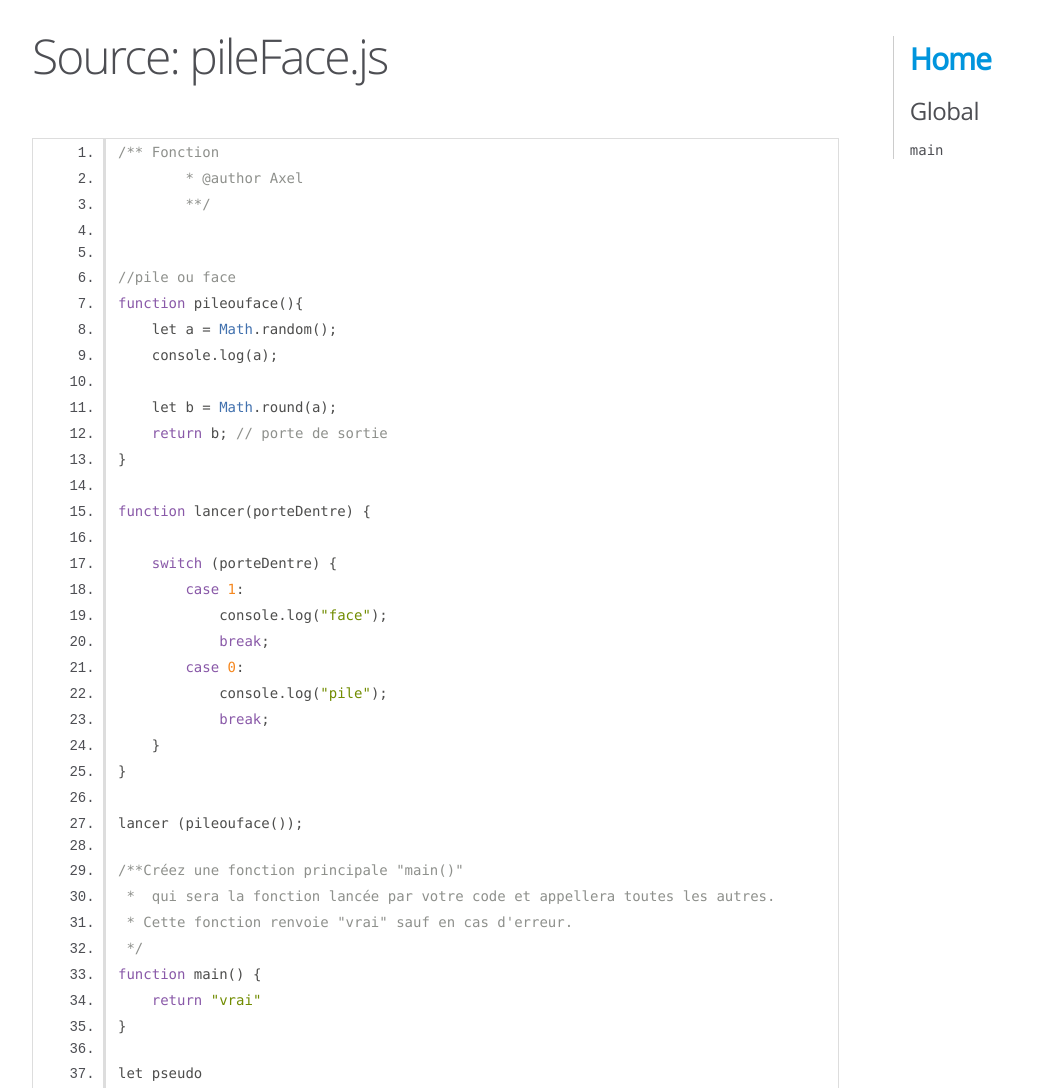
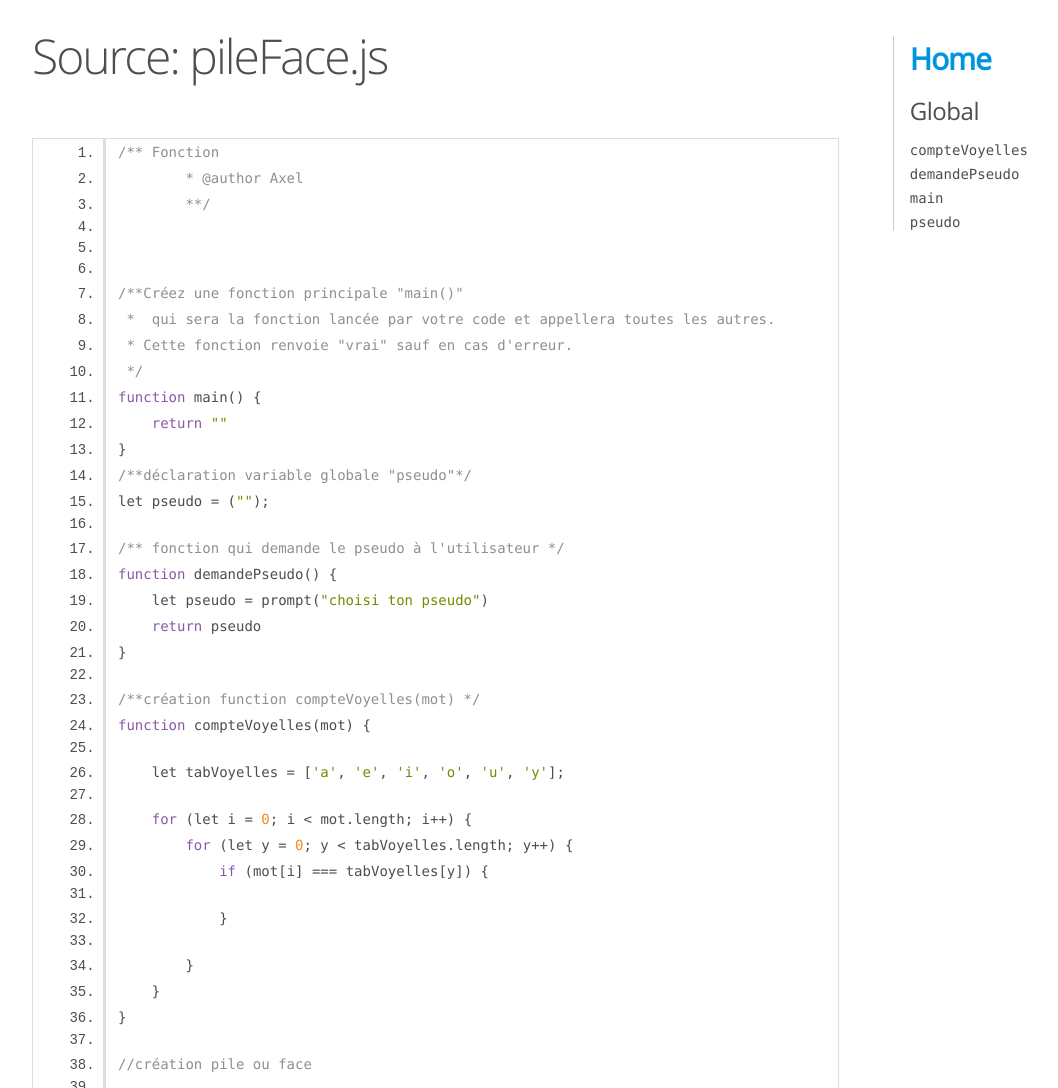
Before and after one commit to guezenoc/pile_face_2.0, a plain HTML site: page out/pileFace.js.html in a window 1280 px wide. Shown: the top 1088 px of the page, without its empty margins (0-1058 px from the left). Drawn offline with Linux system fonts and the light colour scheme.

Commit message:
étape 9

```diff
--- a/out/pileFace.js.html
+++ b/out/pileFace.js.html
@@ -31,41 +31,56 @@
         **/
 
 
-//pile ou face
-function pileouface(){
-    let a = Math.random();
-    console.log(a);
-
-    let b = Math.round(a);
-    return b; // porte de sortie
-}
-
-function lancer(porteDentre) {
-
-    switch (porteDentre) {
-        case 1:
-            console.log("face");
-            break;
-        case 0:
-            console.log("pile");
-            break;
-    }
-}
-
-lancer (pileouface());
 
 /**Créez une fonction principale "main()"
  *  qui sera la fonction lancée par votre code et appellera toutes les autres.
  * Cette fonction renvoie "vrai" sauf en cas d'erreur.
  */
 function main() {
-    return "vrai"
+    return ""
+}
+/**déclaration variable globale "pseudo"*/
+let pseudo = ("");
+
+/** fonction qui demande le pseudo à l'utilisateur */
+function demandePseudo() {
+    let pseudo = prompt("choisi ton pseudo")
+    return pseudo
 }
 
-let pseudo
-function demandePseudo(params) {
+/**création function compteVoyelles(mot) */
+function compteVoyelles(mot) {
 
-}</code></pre>
+    let tabVoyelles = ['a', 'e', 'i', 'o', 'u', 'y'];
+
+    for (let i = 0; i &lt; mot.length; i++) {
+        for (let y = 0; y &lt; tabVoyelles.length; y++) {
+            if (mot[i] === tabVoyelles[y]) {
+
+            }
+
+        }
+    }
+}
+
+//création pile ou face
+
+function pileouface() {
+    let a = Math.random();
+    console.log(a);
+
+    let b = Math.round(a);
+    return b; // porte de sortie
+    switch (a) {
+        case 1:
+            console.log("pile");
+
+        case 0:
+            console.log("face");
+    }
+
+}
+</code></pre>
         </article>
     </section>
 
@@ -75,13 +90,13 @@ function demandePseudo(params) {
 </div>
 
 <nav>
-    <h2><a href="index.html">Home</a></h2><h3>Global</h3><ul><li><a href="global.html#main">main</a></li></ul>
+    <h2><a href="index.html">Home</a></h2><h3>Global</h3><ul><li><a href="global.html#compteVoyelles">compteVoyelles</a></li><li><a href="global.html#demandePseudo">demandePseudo</a></li><li><a href="global.html#main">main</a></li><li><a href="global.html#pseudo">pseudo</a></li></ul>
 </nav>
 
 <br class="clear">
 
 <footer>
-    Documentation generated by <a href="https://github.com/jsdoc/jsdoc">JSDoc 3.6.6</a> on Mon Sep 28 2020 12:21:34 GMT+0200 (GMT+02:00)
+    Documentation generated by <a href="https://github.com/jsdoc/jsdoc">JSDoc 3.6.6</a> on Mon Sep 28 2020 16:16:17 GMT+0200 (GMT+02:00)
 </footer>
 
 <script> prettyPrint(); </script>
```
Also changed, not shown: out/global.html (+245 -3 lines), out/index.html (+2 -2 lines), out/jasmine-3.6.0/SpecRunner.html (+2 -2 lines), pileFace.js (+0 -22 lines).
